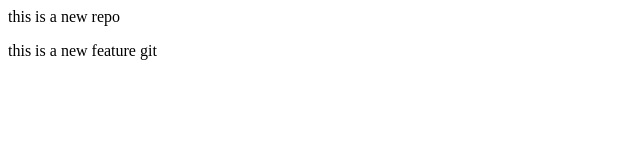
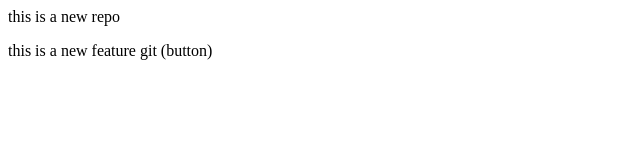
Before and after one commit to Anoushkashishodia/local_repo, a plain HTML site: page index.html in a window 1280 px wide. Shown: the full height of the page, 0-640 px from the left. Drawn offline with Linux system fonts and the light colour scheme.

```diff
--- a/index.html
+++ b/index.html
@@ -1,2 +1,2 @@
 <p> this is a new repo</p>
-<p>this is a new feature git </p>
+<p>this is a new feature git (button)</p>
```
